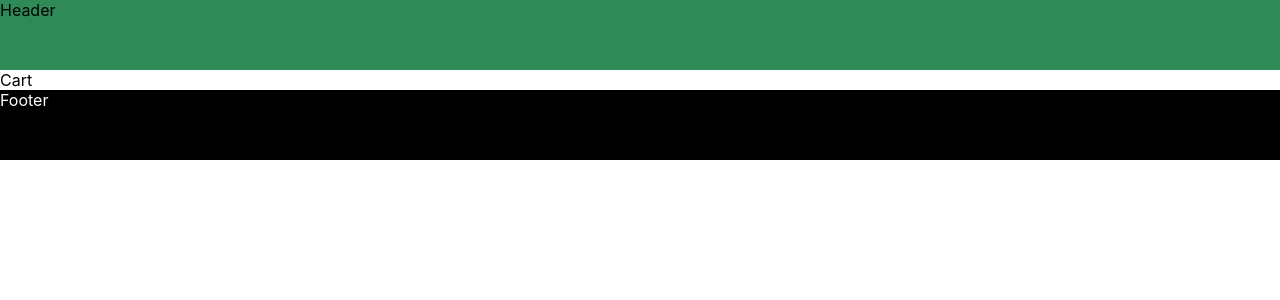
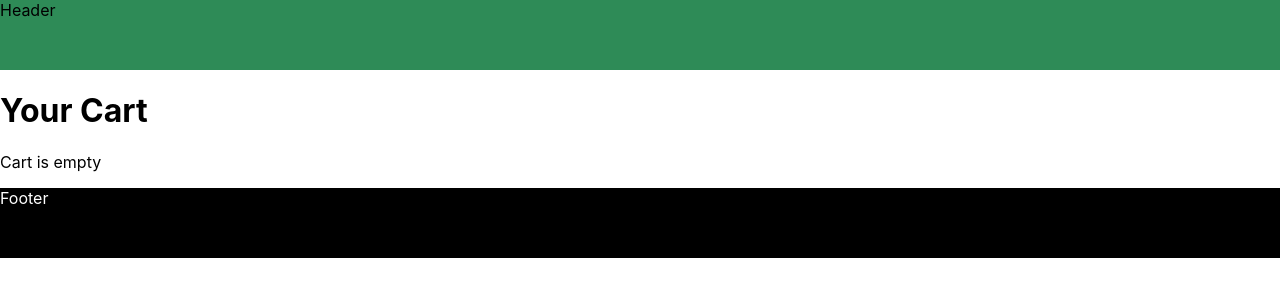
Before and after one commit to vitalii-khrypko/Shop-React, a React (Create React App) app: page /Shop-React/cart in a window 1280 px wide. Shown: the top 300 px of the page. Built offline with nearby package versions, Linux system fonts and the light colour scheme.

Commit message:
addToCartHandler enabled, routes.js (comment out) moved to App.js

```diff
--- a/src/App.js
+++ b/src/App.js
@@ -1,17 +1,27 @@
 import './App.css';
 import Header from './Components/Header/Header';
 import Footer from "./Components/Footer/Footer";
-import {RouterProvider} from "react-router-dom";
-import router from "./routes/routes";
+import { BrowserRouter as Router, Route, Routes } from "react-router-dom";
+import { useState } from 'react';
+import BestSellers from './Components/BestSellers/Bestsellers';
+import Cart from './Components/Cart/Cart';
+import Product from './Components/Product/Product';
 
 function App() {
+    const [productsInCart, setProductsInCart] = useState([]);
 
     return (
+        <Router basename="/Shop-React">
             <div className="App">
                 <Header />
-      <RouterProvider router={router}/>
+                <Routes>
+                    <Route path="/" element={<BestSellers productsInCart={productsInCart} setProductsInCart={setProductsInCart} />} />
+                    <Route path="/product/:productId" element={<Product />} />
+                    <Route path="/cart" element={<Cart productsInCart={productsInCart} />} />
+                </Routes>
                 <Footer />
             </div>
+        </Router>
     );
 }
 
--- a/src/Components/BestSellers/BestSellersItem/BestSellersItem.jsx
+++ b/src/Components/BestSellers/BestSellersItem/BestSellersItem.jsx
@@ -1,7 +1,7 @@
 import "./BestSellersItem.css";
-import {useNavigate} from "react-router-dom";
+import { useNavigate } from "react-router-dom";
 
-const BestSellersItem = ({product}) => {
+const BestSellersItem = ({ product, setProductsInCart, productsInCart }) => {
     let navigate = useNavigate();
 
     const onClickHandler = () => {
@@ -9,18 +9,19 @@ const BestSellersItem = ({product}) => {
     }
 
     const addToCartHandler = () => {
+        setProductsInCart([...productsInCart, product]); // Додаємо товар у корзину
         navigate(`/cart`);
     }
 
     return (
         <div className="BestSellersItem">
-            <img src={product.image} alt={product.title}/>
+            <img src={product.image} alt={product.title} />
             <h2>{product.title}</h2>
             <p>${product.price}</p>
             <button onClick={onClickHandler}>Show more...</button>
             <button onClick={addToCartHandler}>Add to Cart</button>
         </div>
-    )
+    );
 }
 
 export default BestSellersItem;
--- a/src/Components/BestSellers/Bestsellers.jsx
+++ b/src/Components/BestSellers/Bestsellers.jsx
@@ -1,9 +1,9 @@
-import {useEffect, useState} from "react";
+import { useEffect, useState } from "react";
 import axios from "axios";
 import BestSellersItem from "./BestSellersItem/BestSellersItem";
 import "./BestSellers.css";
 
-const BestSellers = () => {
+const BestSellers = ({ productsInCart, setProductsInCart }) => {
     let [products, setProducts] = useState([]);
 
     useEffect(() => {
@@ -15,11 +15,16 @@ const BestSellers = () => {
 
     return (
         <div className="BestSellers">
-            {
-                products.map((product) => <BestSellersItem product={product} key={product.id} />)
-            }
+            {products.map((product) => (
+                <BestSellersItem
+                    product={product}
+                    key={product.id}
+                    setProductsInCart={setProductsInCart}
+                    productsInCart={productsInCart}
+                />
+            ))}
         </div>
-    )
+    );
 }
 
 export default BestSellers;
--- a/src/Components/Cart/Cart.jsx
+++ b/src/Components/Cart/Cart.jsx
@@ -1,7 +1,20 @@
-const Cart = () => {
+import "./Cart.css";
+
+const Cart = ({ productsInCart }) => {
     return (
-        <div className="cart">
-           Cart
+        <div className="Cart">
+            <h1>Your Cart</h1>
+            {productsInCart.length === 0 ? (
+                <p>Cart is empty</p>
+            ) : (
+                productsInCart.map((product, index) => (
+                    <div key={index} className="CartItem">
+                        <img src={product.image} alt={product.title} />
+                        <h2>{product.title}</h2>
+                        <p>${product.price}</p>
+                    </div>
+                ))
+            )}
         </div>
     );
 }
--- a/src/routes/routes.js
+++ b/src/routes/routes.js
@@ -1,26 +1,26 @@
-import { createBrowserRouter } from "react-router-dom";
-import BestSellers from "../Components/BestSellers/Bestsellers";
-import Product from "../Components/Product/Product";
-import Cart from "../Components/Cart/Cart";
-
-const router = createBrowserRouter(
-    [
-        {
-            path: "/",
-            element: <BestSellers />,
-        },
-        {
-            path: "/product/:productId",
-            element: <Product />
-        },
-        {
-            path: "/cart",
-            element: <Cart />
-        }
-    ],
-    {
-        basename: "/Shop-React"
-    }
-);
-
-export default router;
+// import { createBrowserRouter } from "react-router-dom";
+// import BestSellers from "../Components/BestSellers/Bestsellers";
+// import Product from "../Components/Product/Product";
+// import Cart from "../Components/Cart/Cart";
+//
+// const router = createBrowserRouter(
+//     [
+//         {
+//             path: "/",
+//             element: <BestSellers />,
+//         },
+//         {
+//             path: "/product/:productId",
+//             element: <Product />
+//         },
+//         {
+//             path: "/cart",
+//             element: <Cart />
+//         }
+//     ],
+//     {
+//         basename: "/Shop-React"
+//     }
+// );
+//
+// export default router;
```
Lines whose indentation alone changed are shown as unchanged.
